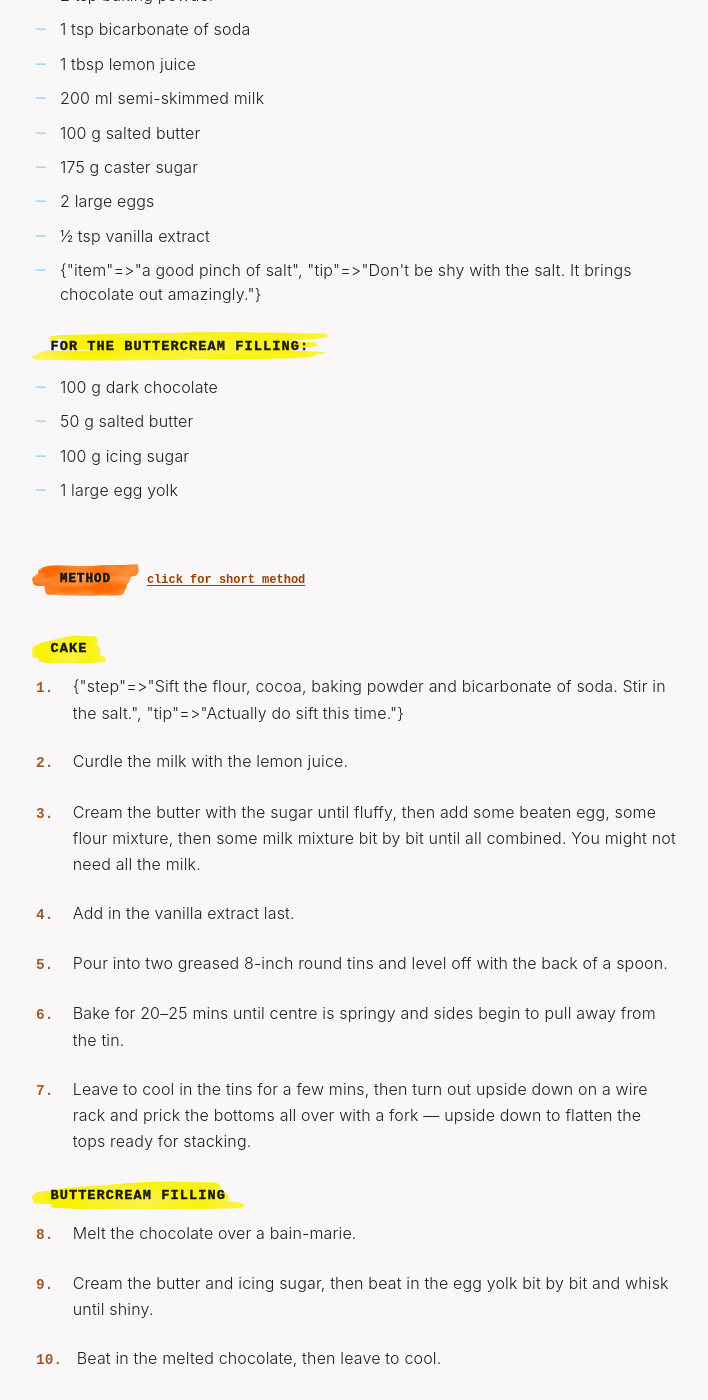
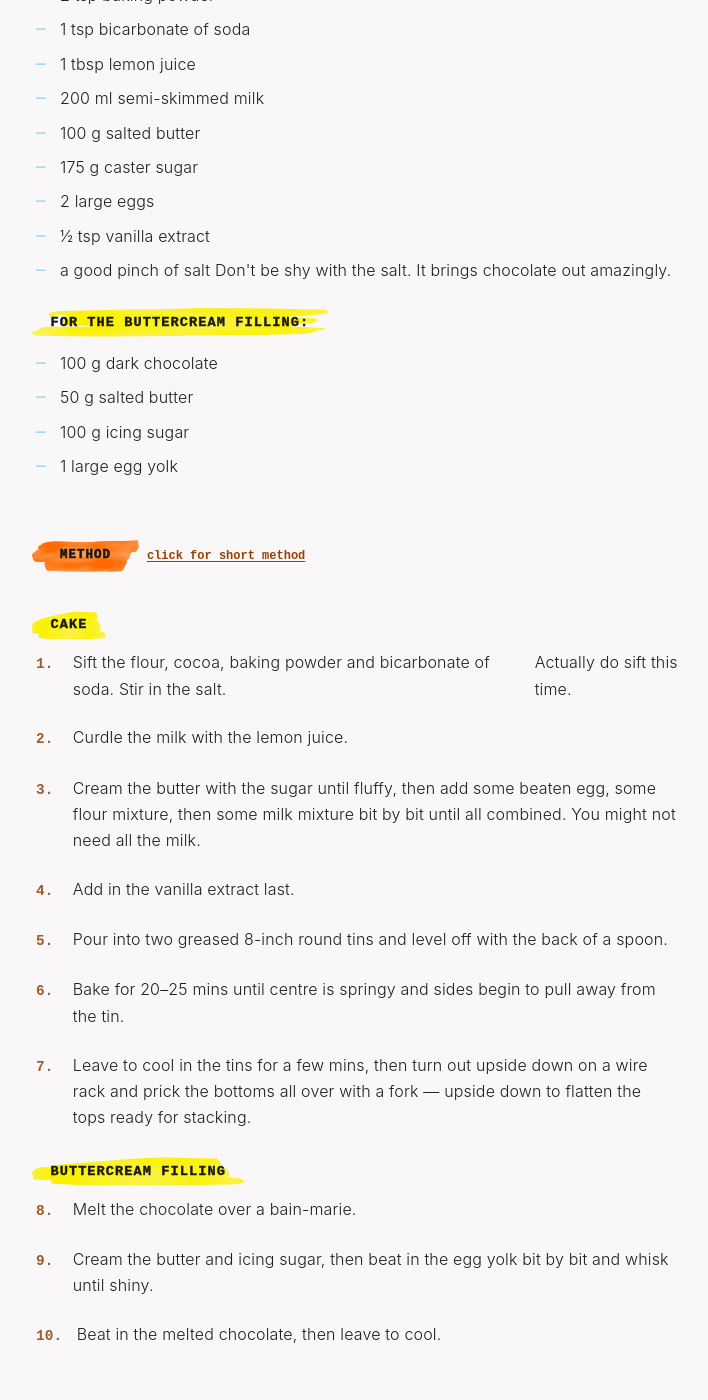
Before and after one commit to DeckOfPandas/helen-triages-food, a Jekyll site: the page built from _recipes/best-ever-chocolate-sponge-cake.md, in a window 1280 px wide and 1400 px high, scrolled down 740 px. Shown: the whole window, without its empty margins (248-956 px from the left). Built offline with Jekyll 4.4.1, drawn with Linux system fonts in a browser that asks for light colours; some of the changed text lies outside the part shown.

Commit message:
(feature) Logic to show new annotation objects as strings rather than hashes

```diff
--- a/_layouts/recipe.html
+++ b/_layouts/recipe.html
@@ -39,7 +39,7 @@ layout: default
     </h1>
   </div>
 
-  {% if page.tagline %}<p class="recipe-tagline">{{ page.tagline }}</p>{% endif %}
+  {% if page.tagline %}<p class="recipe-tagline">{{ page.tagline | markdownify | remove: '<p>' | remove: '</p>' }}</p>{% endif %}
 
   <ul class="recipe-meta">
     {% if page.serves %}<li><strong>Serves</strong><span>{{ page.serves }}</span></li>{% endif %}
@@ -92,7 +92,15 @@ layout: default
     {% endif %}
     <ul class="ingredients">
       {% for item in group.items %}
-        <li>{{ item }}</li>
+        {% if item.item %}
+          <li class="ingredient ingredient--annotated">
+            {{ item.item | markdownify | remove: '<p>' | remove: '</p>' }}
+            {% if item.tip %}<span class="ingredient-annotation ingredient-annotation--tip">{{ item.tip }}</span>{% endif %}
+            {% if item.note %}<span class="ingredient-annotation ingredient-annotation--note">{{ item.note | markdownify | remove: '<p>' | remove: '</p>' }}</span>{% endif %}
+          </li>
+        {% else %}
+          <li class="ingredient">{{ item | markdownify | remove: '<p>' | remove: '</p>' }}</li>
+        {% endif %}
       {% endfor %}
     </ul>
   {% endfor %}
@@ -137,7 +145,15 @@ layout: default
           </li>
         {% endif %}
         {% for step in group.steps %}
-          <li>{{ step }}</li>
+          {% if step.step %}
+            <li class="step step--annotated">
+              {{ step.step }}
+              {% if step.tip %}<span class="step-annotation step-annotation--tip">{{ step.tip }}</span>{% endif %}
+              {% if step.note %}<span class="step-annotation step-annotation--note">{{ step.note }}</span>{% endif %}
+            </li>
+          {% else %}
+            <li class="step">{{ step }}</li>
+          {% endif %}
         {% endfor %}
       {% endfor %}
     </ol>
@@ -145,7 +161,15 @@ layout: default
     <ol class="instructions" id="method-full">
       {% assign steps = page.method | default: page.instructions %}
       {% for step in steps %}
-        <li>{{ step }}</li>
+        {% if step.step %}
+          <li class="step step--annotated">
+            {{ step.step }}
+            {% if step.tip %}<span class="step-annotation step-annotation--tip">{{ step.tip }}</span>{% endif %}
+            {% if step.note %}<span class="step-annotation step-annotation--note">{{ step.note }}</span>{% endif %}
+          </li>
+        {% else %}
+          <li class="step">{{ step }}</li>
+        {% endif %}
       {% endfor %}
     </ol>
   {% endif %}
@@ -168,7 +192,7 @@ layout: default
         </span>
       </h2>
     </div>
-    {% for note in page.notes %}<p class="note">{{ note }}</p>{% endfor %}
+    {% for note in page.notes %}<p class="note">{{ note | markdownify | remove: '<p>' | remove: '</p>' }}</p>{% endfor %}
   {% endif %}
 
   {% if content != '' %}
```
